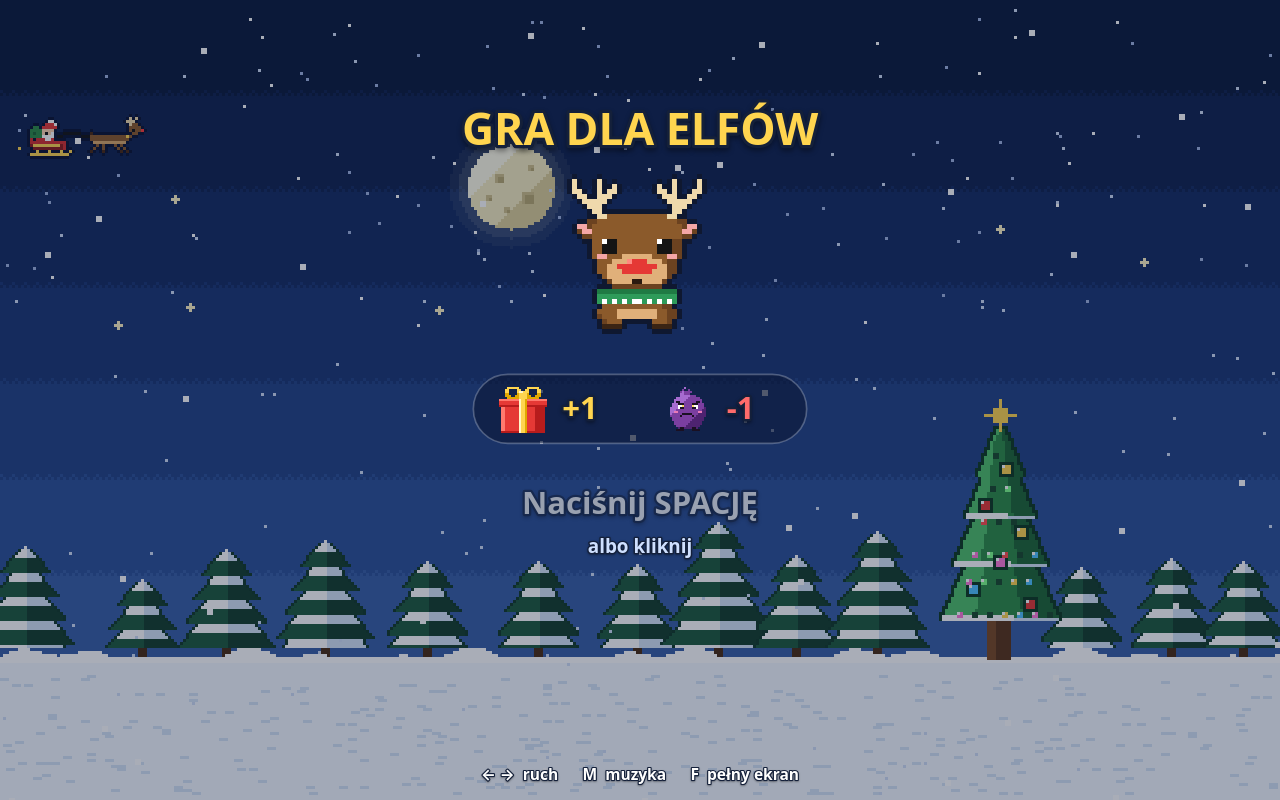
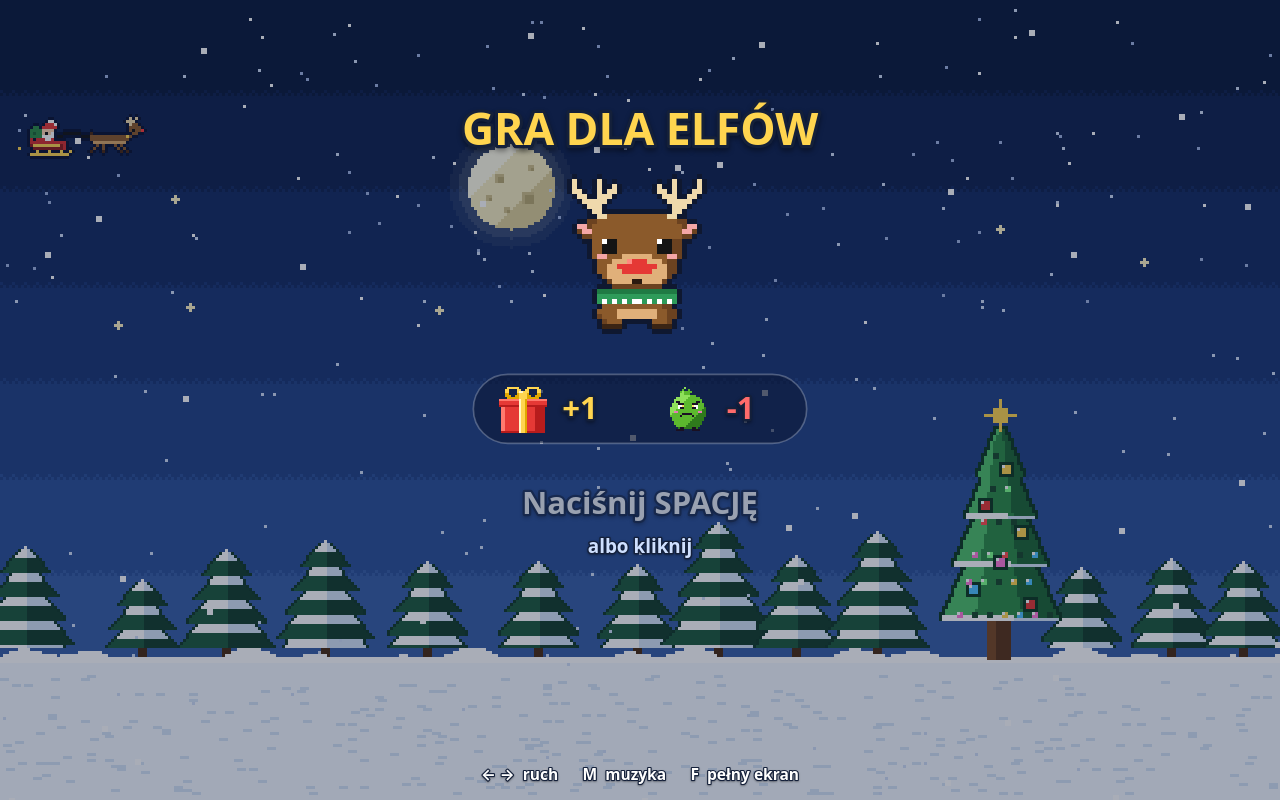
Before and after one commit to coditive-com/santa, a plain HTML site: page index.html in a window 1280 px wide. Drawn offline with Linux system fonts and the light colour scheme; animation ran at ten frames a second.

Commit message:
Psotnik na zielono
Co-Authored-By: Claude Opus 5.5 <noreply@anthropic.com>
Claude-Session: https://claude.ai/code/session_011is8wchf9fbyDaRXw9hyBR

```diff
--- a/index.html
+++ b/index.html
@@ -171,7 +171,7 @@ const SPRITES = {
   // KROK 4: złe rzeczy (-1).
   zle: [
     { // psotnik złodziejaszek 22×22 (zabiera punkt)
-      paleta: { p: '#7b3fa0', P: '#a66bd0', d: '#4e2370', k: '#1a1022', w: '#ffffff', y: '#ffe066', r: '#e87ab8' },
+      paleta: { p: '#5cb82e', P: '#8fe05a', d: '#2f7a1c', k: '#1a1022', w: '#ffffff', y: '#ffe066', r: '#e87ab8' },
       klatki: [[
         '.........P............',
         '........p..p..........',
```
